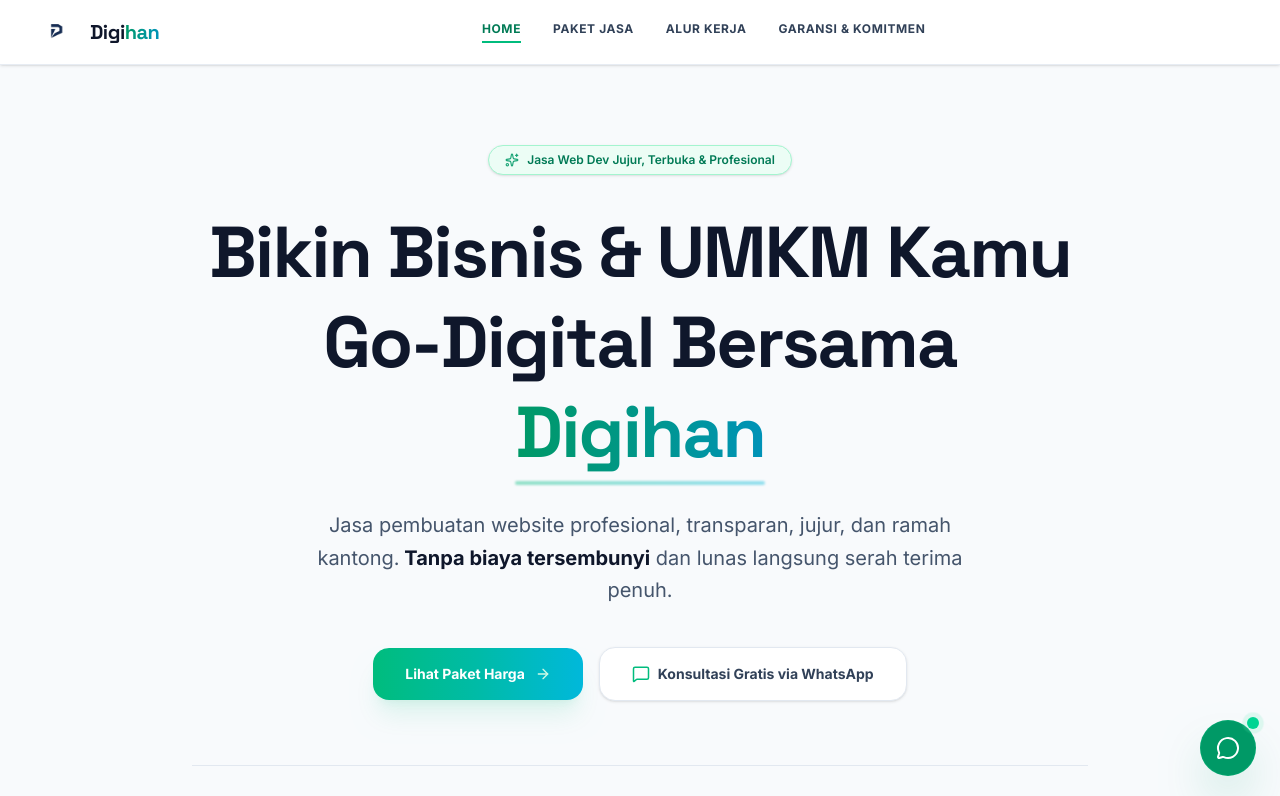
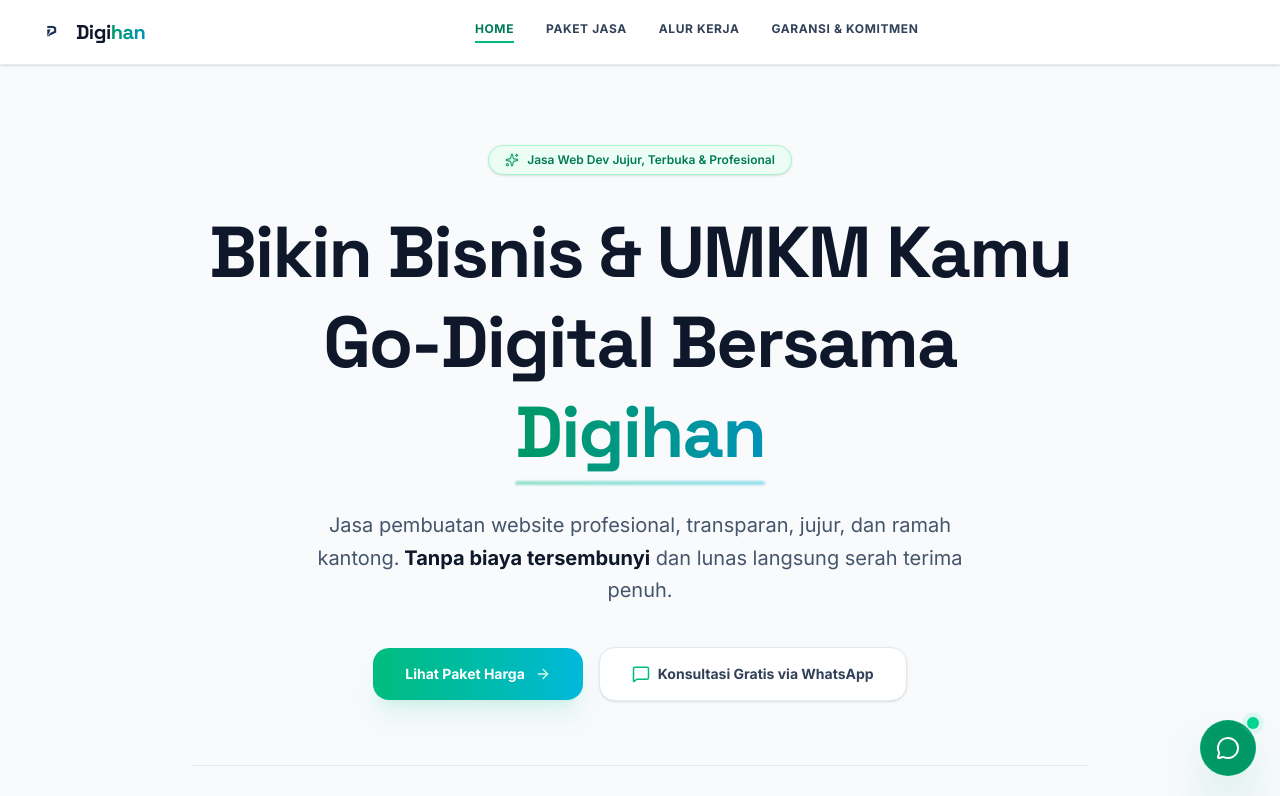
Before and after one commit to farhandev04/digihan, a React (Vite) app: page / in a window 1280 px wide. Shown: the top 796 px of the page. Built offline with nearby package versions, Linux system fonts and the light colour scheme.

Commit message:
Penyesuaian Logo Lagi

```diff
--- a/src/components/Navbar.tsx
+++ b/src/components/Navbar.tsx
@@ -38,7 +38,7 @@ export default function Navbar({ activeTab, onChangeTab }: NavbarProps) {
             onClick={() => handleTabChange('home')}
             id="nav-logo"
           >
-            <img src="/logo.png" alt="Logo Digihan" width="50" height="50" className="mr-2" />
+            <img src="/logo.png" alt="Logo Digihan"className="h-10 w-10 object-contain mr-1" />
             <span className="font-display text-xl font-extrabold tracking-tight text-slate-900">
               Digi<span className="bg-gradient-to-r from-emerald-600 to-cyan-600 bg-clip-text text-transparent">han</span>
             </span>
```
